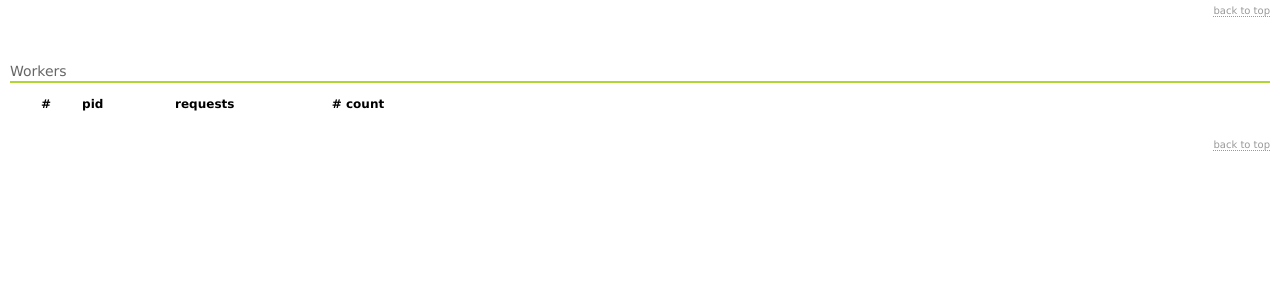
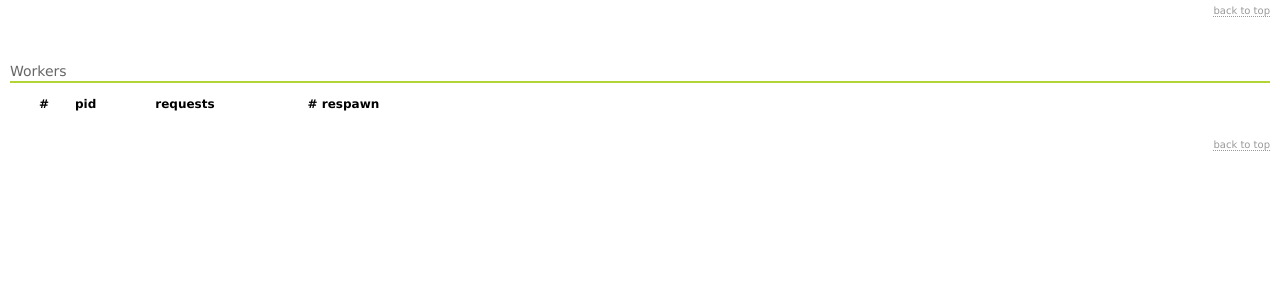
Before and after one commit to unbit/uwsgi, a Flask app: template uwsgicc/templates/index.html in a window 1280 px wide. Shown: the part 502-800 px from the top of the page. Run offline with Flask 2, Linux system fonts and the light colour scheme; the template is opened without the code that fills it, so the values that code supplies are empty.

Commit message:
uwsgicc: fix typo in template

```diff
--- a/uwsgicc/templates/index.html
+++ b/uwsgicc/templates/index.html
@@ -207,7 +207,7 @@ a:hover{
     <th>#</th>
     <th>pid</th>
     <th>requests</th>
-    <th># count</th>
+    <th># respawn</th>
 </tr>
 {% for w in uwsgi.workers() %}
 	<tr class="{{ loop.cycle('odd', 'even') }}">
```
